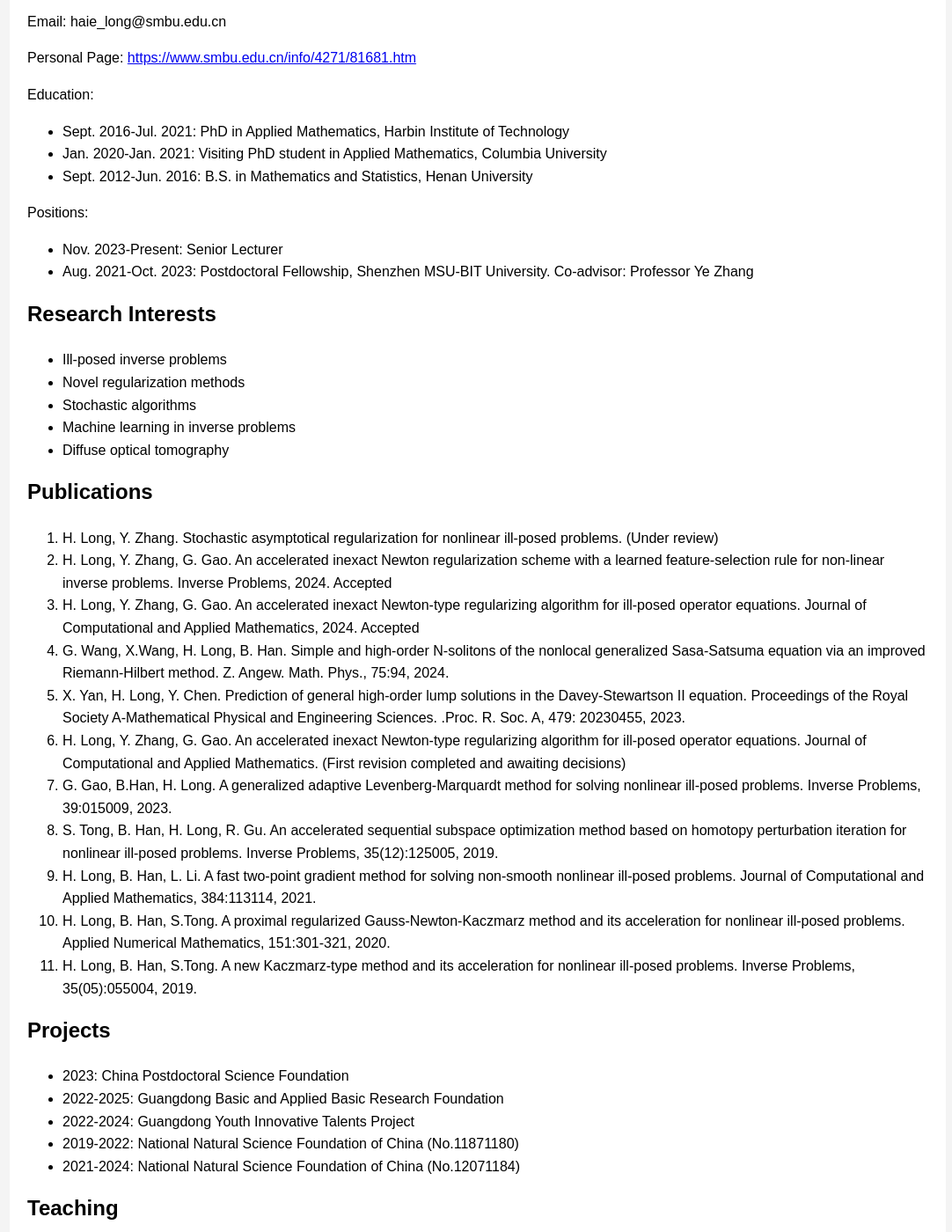
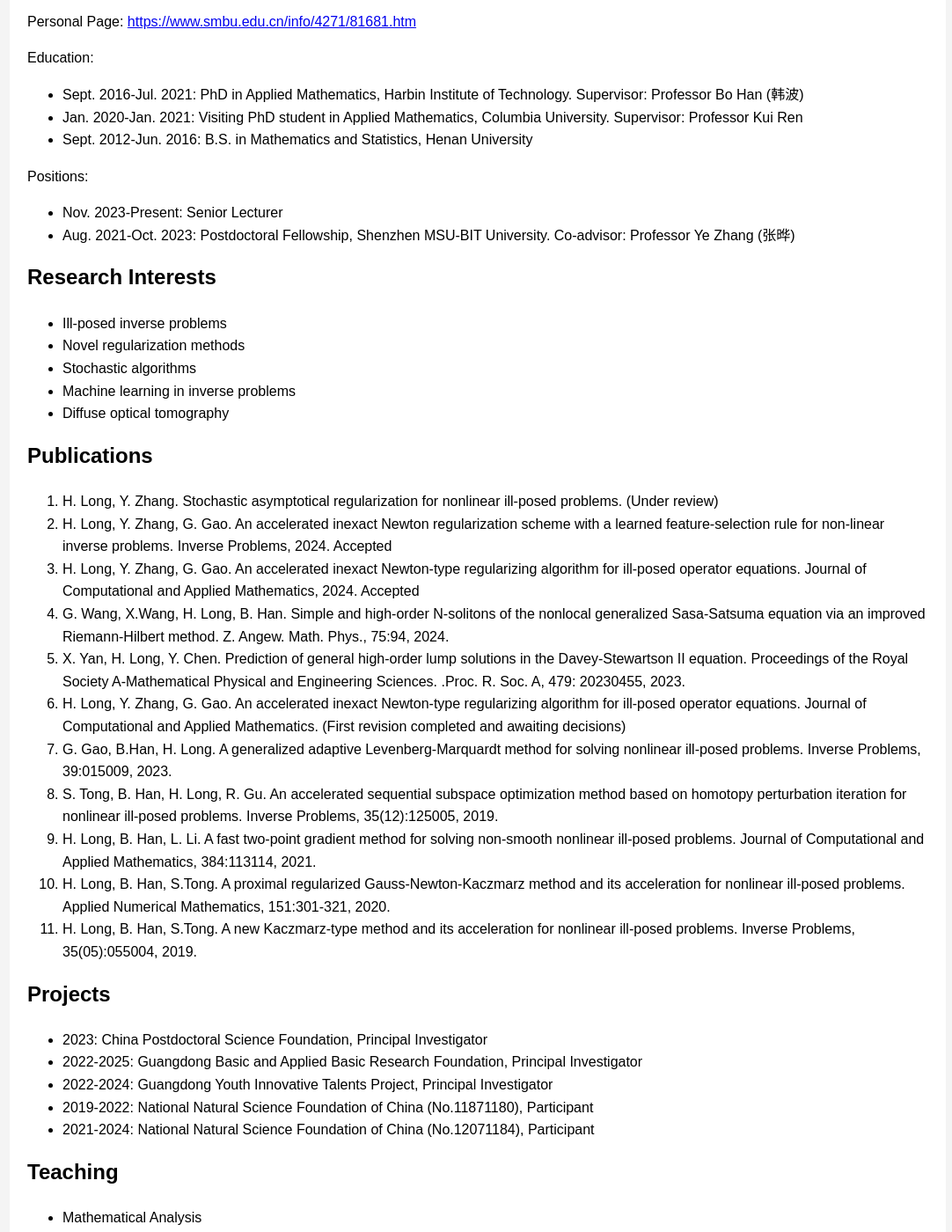
Before and after one commit to Haie555/Haie555.github.io, a plain HTML site: page index.html in a window 1280 px wide. Shown: the part 360-1760 px from the top of the page at 88% size, without its empty margins (97-1179 px from the left). Drawn offline with Linux system fonts and the light colour scheme.

Commit message:
Update index.html with new content

```diff
--- a/index.html
+++ b/index.html
@@ -89,18 +89,17 @@
             <p>Haie Long （龙海娥）</p>
             <p>Senior Lecturer</p>
             <p>MSU-BIT-SMBU Joint Research Center of Applied Mathematics, Shenzhen MSU-BIT University</p>
-            <p>Email: haie_long@smbu.edu.cn</p>
             <p>Personal Page: <a href="https://www.smbu.edu.cn/info/4271/81681.htm">https://www.smbu.edu.cn/info/4271/81681.htm</a></p>
             <p>Education:</p>
             <ul>
-                <li>Sept. 2016-Jul. 2021: PhD in Applied Mathematics, Harbin Institute of Technology</li>
-                <li>Jan. 2020-Jan. 2021: Visiting PhD student in Applied Mathematics, Columbia University</li>
+                <li>Sept. 2016-Jul. 2021: PhD in Applied Mathematics, Harbin Institute of Technology. Supervisor: Professor Bo Han (韩波)</li>
+                <li>Jan. 2020-Jan. 2021: Visiting PhD student in Applied Mathematics, Columbia University. Supervisor: Professor Kui Ren</li>
                 <li>Sept. 2012-Jun. 2016: B.S. in Mathematics and Statistics, Henan University</li>
             </ul>
            <p>Positions:</p>
             <ul>
                 <li>Nov. 2023-Present: Senior Lecturer</li>
-                <li>Aug. 2021-Oct. 2023: Postdoctoral Fellowship, Shenzhen MSU-BIT University. Co-advisor: Professor Ye Zhang</li>
+                <li>Aug. 2021-Oct. 2023: Postdoctoral Fellowship, Shenzhen MSU-BIT University. Co-advisor: Professor Ye Zhang (张晔)</li>
             </ul>
         </section>
         <section id="research">
@@ -132,11 +131,11 @@
         <section id="projects">
             <h2>Projects</h2>
             <ul>
-                <li>2023: China Postdoctoral Science Foundation</li>
-                <li>2022-2025: Guangdong Basic and Applied Basic Research Foundation</li>
-                <li>2022-2024: Guangdong Youth Innovative Talents Project</li>
-                <li>2019-2022: National Natural Science Foundation of China (No.11871180)</li>
-                <li>2021-2024: National Natural Science Foundation of China (No.12071184)</li>
+                <li>2023: China Postdoctoral Science Foundation, Principal Investigator</li>
+                <li>2022-2025: Guangdong Basic and Applied Basic Research Foundation, Principal Investigator</li>
+                <li>2022-2024: Guangdong Youth Innovative Talents Project, Principal Investigator</li>
+                <li>2019-2022: National Natural Science Foundation of China (No.11871180), Participant</li>
+                <li>2021-2024: National Natural Science Foundation of China (No.12071184), Participant</li>
             </ul>
         </section>
         <section id="teaching">
```
